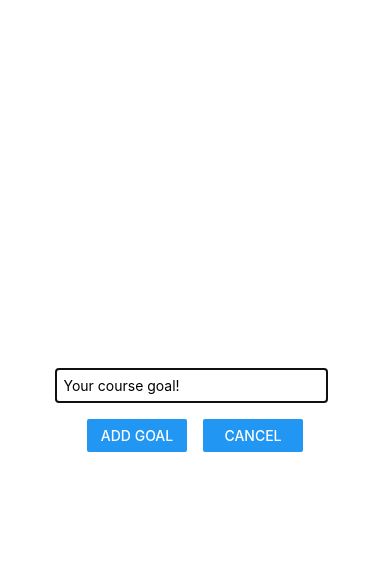
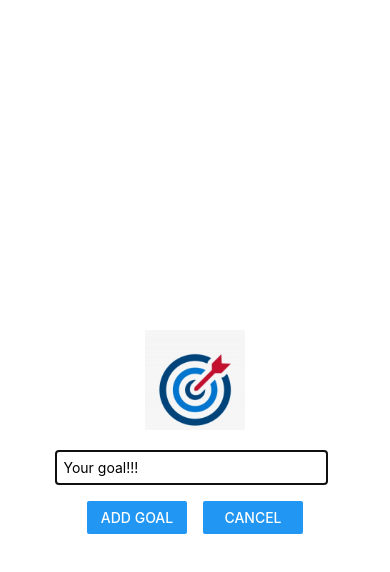
Before and after one commit to OverNovik/GOALS-APP, a React Native app: screen / in a window 390 px wide. Both pictures are taken after a click on the button "ADD NEW GOAL". Shown: the top 572 px of the page. Built offline with nearby package versions, Linux system fonts and the light colour scheme.

Commit message:
add Image

```diff
--- a/components/GoalInput.js
+++ b/components/GoalInput.js
@@ -1,5 +1,5 @@
 import React, { useState } from "react";
-import { Button, Modal, StyleSheet, TextInput, View } from "react-native";
+import { Button, Image, Modal, StyleSheet, TextInput, View } from "react-native";
 
 const GoalInput = (props) => {
   const [enteredGoalText, setEnteredGoalText] = useState("");
@@ -14,9 +14,10 @@
   return (
     <Modal visible={props.visible} animationType="slide">
       <View style={styles.inputContainer}>
+        <Image style={styles.image} source={require('../assets/images/goal.png')} />
         <TextInput
           style={styles.textInput}
-          placeholder="Your course goal!"
+          placeholder="Your goal!!!"
           onChangeText={goalInputHandler}
           value={enteredGoalText}
         />
@@ -40,9 +41,11 @@
     flex: 1,
     justifyContent: "center",
     alignItems: "center",
-    marginBottom: 24,
-    borderBottomWidth: 1,
-    borderBottomColor: "#cccccc",
+  },
+  image: {
+    width: 100,
+    height: 100,
+    margin: 20,
   },
   textInput: {
     borderWidth: 1,
```
Also changed, not shown: assets/images/goal.png (added).
